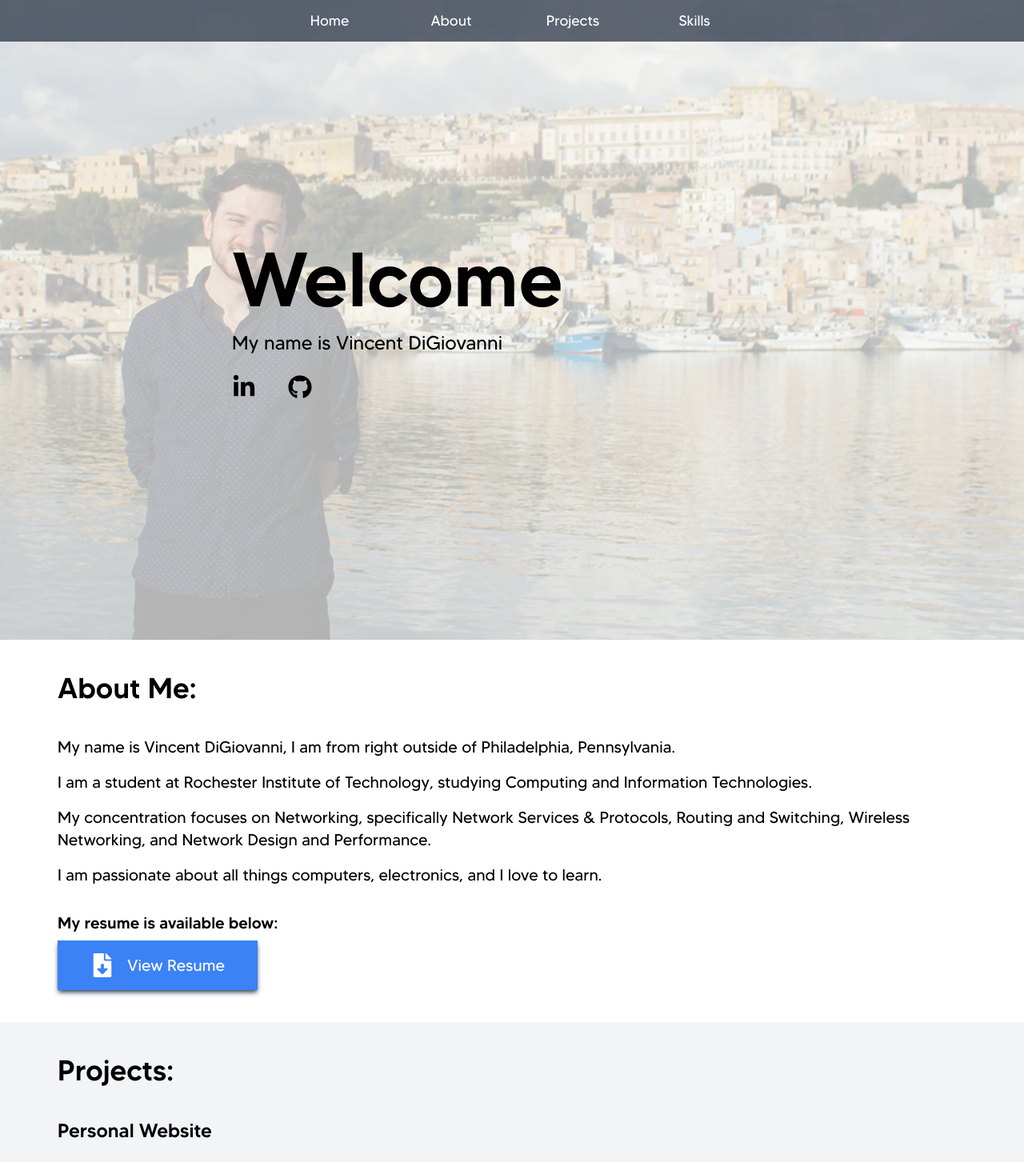
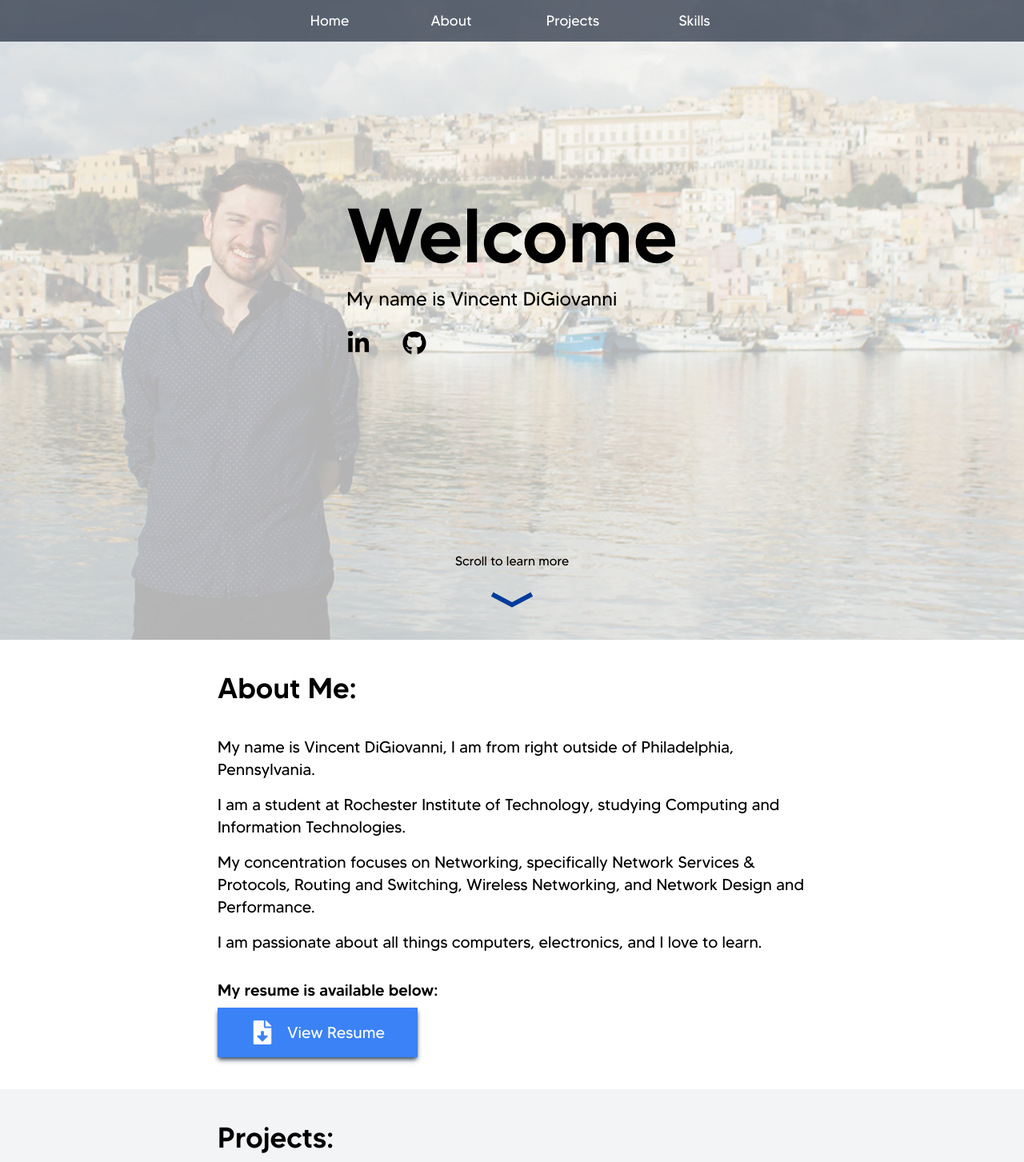
Before and after one commit to vdigi00/vincentdigi-site, a React (Vite) app: page / in a window 1280 px wide. Shown: the top 1453 px of the page at 80% size. Built offline with nearby package versions, Linux system fonts and the light colour scheme.

Commit message:
Redid hero, attempting to fix horizontal scroll

```diff
--- a/package.json
+++ b/package.json
@@ -15,7 +15,7 @@
     "aos": "^3.0.0-beta.6",
     "react": "^18.2.0",
     "react-dom": "^18.2.0",
-    "react-icons": "^5.0.1"
+    "react-icons": "^5.2.1"
   },
   "devDependencies": {
     "@types/react": "^18.2.55",
--- a/src/components/About.jsx
+++ b/src/components/About.jsx
@@ -4,7 +4,7 @@ import { FaFileDownload } from "react-icons/fa";
 const About = () => {
     return (
         <div id='about' className='mb-10 cursor-default'>
-            <div className='max-w-[1200px] m-auto px-8'>
+            <div className='max-w-[800px] m-auto px-8'>
                 <h1 data-aos='fade-right'>About Me:</h1>
                 <div data-aos='fade-left' data-aos-delay='500' className='text-xl'>
                     <p>My name is Vincent DiGiovanni, I am from right outside of Philadelphia, Pennsylvania.</p>
--- a/src/components/Footer.jsx
+++ b/src/components/Footer.jsx
@@ -3,7 +3,7 @@ import React from 'react';
 const Footer = () => {
     return (
         <div id='footer' className='mb-10 cursor-default'>
-            <div className='max-w-[1200px] m-auto px-8'>
+            <div className='max-w-[800px] m-auto px-8'>
                 <footer className='text-center'>© 2024 Vincent DiGiovanni</footer>
             </div>
         </div>
--- a/src/components/Hero.jsx
+++ b/src/components/Hero.jsx
@@ -1,15 +1,21 @@
-import React from 'react'
-import { FaLinkedinIn, FaGithub } from 'react-icons/fa'
+import React from 'react';
+import { FaLinkedinIn, FaGithub } from 'react-icons/fa';
+import { RiArrowDownWideFill } from 'react-icons/ri';
+import { IconContext } from "react-icons";
 
 const Hero = () => {
     return (
         <div id='home'>
             <img className='w-full h-screen object-cover' src='/images/cover.jpg' alt='Space Background' loading=" lazy" />
-            <div className='w-full h-screen absolute top-0 left-0 bg-white/70 cursor-default'>
-                <div className='flex max-w-[700px] m-auto h-full w-full flex-col justify-center lg:items-start items-center'>
-                    <h1 data-aos='fade-right' className='lg:text-8xl md:text-7xl text-6xl p-0'>Welcome</h1>
-                    <h2 data-aos='fade-right' data-aos-delay='500' className='lg:text-2xl md:text-xl pt-4'>My name is Vincent DiGiovanni</h2>
-                    <div data-aos='flip-left' data-aos-delay='1000' className='flex justify-between pt-6 max-w-[100px] w-full'>
+            <div className='w-full h-screen absolute m-auto top-0 left-0 flex flex-col justify-center items-center bg-white/70 cursor-default'>
+                <div className='m-auto flex flex-col justify-center grow'>
+                    <div data-aos='fade-right' >
+                        <h1 className='lg:text-8xl md:text-7xl text-6xl p-0'>Welcome</h1>
+                    </div>
+                    <div data-aos='fade-right' data-aos-delay='500'>
+                        <h2 className='lg:text-2xl md:text-xl pt-4'>My name is Vincent DiGiovanni</h2>
+                    </div>
+                    <div data-aos='flip-left' data-aos-delay='1000' className='flex justify-between pt-6 max-w-[100px]'>
                         <a href="https://www.linkedin.com/in/vincentdigi/">
                             <FaLinkedinIn className='cursor-pointer hover:scale-125 ease-in duration-100' size={30} />
                         </a>
@@ -18,6 +24,12 @@ const Hero = () => {
                         </a>
                     </div>
                 </div>
+                <div data-aos='fade-up' data-aos-delay='1500' data-aos-anchor-placement="top" className='flex flex-col items-center mt-auto mb-4'>
+                    Scroll to learn more
+                    <IconContext.Provider value={{ color: "#003c9c" }}>
+                        <RiArrowDownWideFill size={70}/>
+                    </IconContext.Provider>
+                </div>
             </div>
         </div>
     )
--- a/src/components/Projects.jsx
+++ b/src/components/Projects.jsx
@@ -3,7 +3,7 @@ import React from 'react';
 const Projects = () => {
     return (
         <div id='projects' className='bg-gray-100 cursor-default'>
-            <div className='max-w-[1200px] m-auto px-8'>
+            <div className='max-w-[800px] m-auto px-8'>
                 <h1 data-aos='fade-right'>Projects:</h1>
                 <div data-aos='fade-left' data-aos-delay='500' className='text-xl pb-5'>
                     <h3 className='text-2xl font-MADE-TOMMY-Medium'>Personal Website</h3>
@@ -28,7 +28,6 @@ const Projects = () => {
                             <li>Ran multiple experiments using varying Load Balancing Cluster configurations and wrote results report</li>
                         </ul>
                     </div>
-                    <iframe src="https://www.youtube.com/embed/iV-TYKPgMYY?si=3ISC_lW-R6t0JCtu" title="YouTube video player" frameborder="0" allow="accelerometer; autoplay; clipboard-write; encrypted-media; gyroscope; picture-in-picture; web-share" referrerpolicy="strict-origin-when-cross-origin" allowfullscreen></iframe>
                 </div>
                 <hr />
                 <div data-aos='fade-left' data-aos-delay='500' className='text-xl py-5'>
--- a/src/components/Skills.jsx
+++ b/src/components/Skills.jsx
@@ -10,7 +10,7 @@ import { SiGnubash, SiJavascript, SiVite, SiTailwindcss } from "react-icons/si";
 const Skills = () => {
     return (
         <div id='skills' className='cursor-default'>
-            <div className='max-w-[1200px] m-auto px-8 pb-10'>
+            <div className='max-w-[800px] m-auto px-8 pb-10'>
                 <h1 data-aos='fade-right'>Skills:</h1>
                 <div data-aos-delay='500' className='flex flex-wrap justify-center gap-4 lg:text-xl text-lg'>
                     <div data-aos='fade-in'>
```
Also changed, not shown: 1 other file (tests, documents, lock files or other folders).
